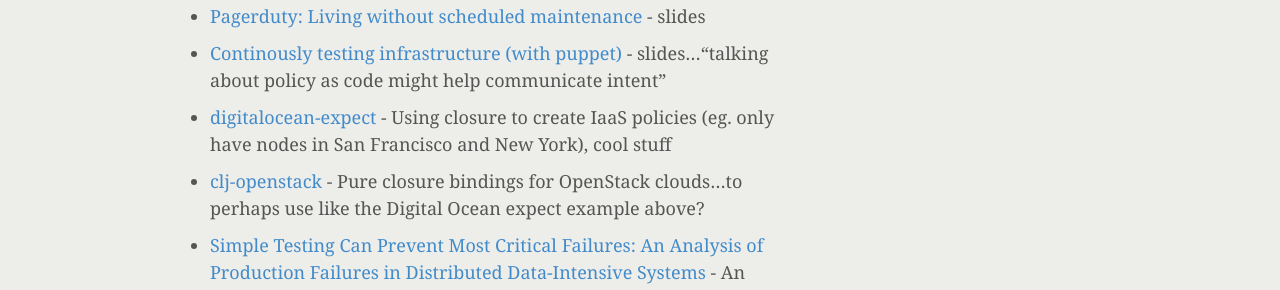
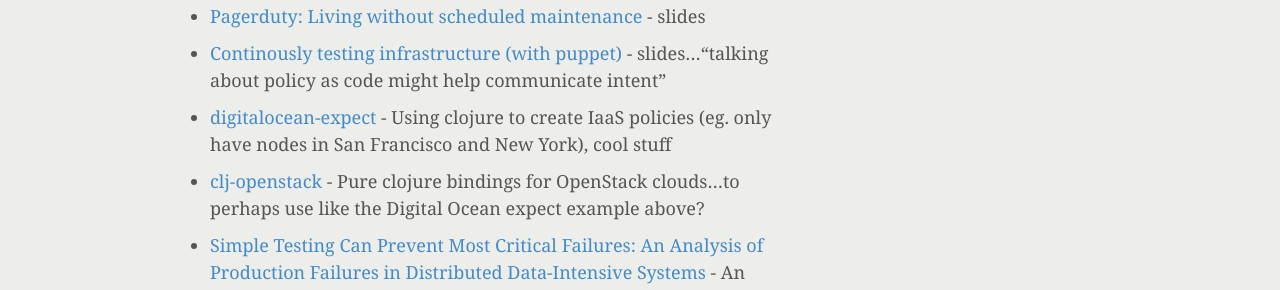
Before and after one commit to flatsec/flatsec.github.io, a Jekyll site: the page built from _posts/2014-10-16-linkdrop-1.md, in a window 1280 px wide and 900 px high, scrolled down 2329 px. Shown: the part 341-631 px from the top of the window. Built offline with Jekyll 4.4.1, drawn with Linux system fonts in a browser that asks for light colours; nearby versions of some CDN libraries; Markdown is read by kramdown in place of the engine named in the settings; comment, search, counter and statistics services are not loaded.

Commit message:
clojure not closure, yeesh

```diff
--- a/_posts/2014-10-16-linkdrop-1.md
+++ b/_posts/2014-10-16-linkdrop-1.md
@@ -57,9 +57,9 @@ I've never written a post quite like this one, and I've come to realize that the
 
 * [Continously testing infrastructure (with puppet)](http://www.slideshare.net/PuppetLabs/continuouslytestinginfrastructure) - slides..."talking about policy as code might help communicate intent"
 
-* [digitalocean-expect](https://github.com/garethr/digitalocean-expect) - Using closure to create IaaS policies (eg. only have nodes in San Francisco and New York), cool stuff
+* [digitalocean-expect](https://github.com/garethr/digitalocean-expect) - Using clojure to create IaaS policies (eg. only have nodes in San Francisco and New York), cool stuff
 
-* [clj-openstack](https://github.com/oubiwann/clj-openstack) - Pure closure bindings for OpenStack clouds...to perhaps use like the Digital Ocean expect example above?
+* [clj-openstack](https://github.com/oubiwann/clj-openstack) - Pure clojure bindings for OpenStack clouds...to perhaps use like the Digital Ocean expect example above?
 
 * [Simple Testing Can Prevent Most Critical Failures: An Analysis of Production Failures in Distributed Data-Intensive Systems](https://www.usenix.org/system/files/conference/osdi14/osdi14-paper-yuan.pdf) - An academic paper I haven't quite made my way through yet
 
```
